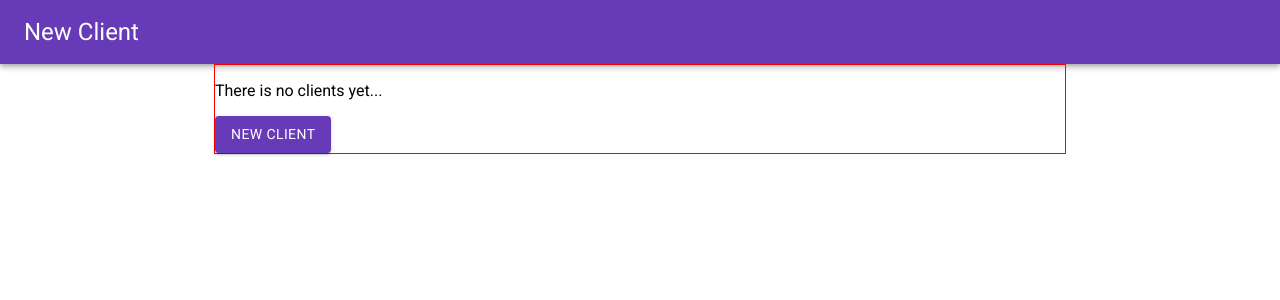
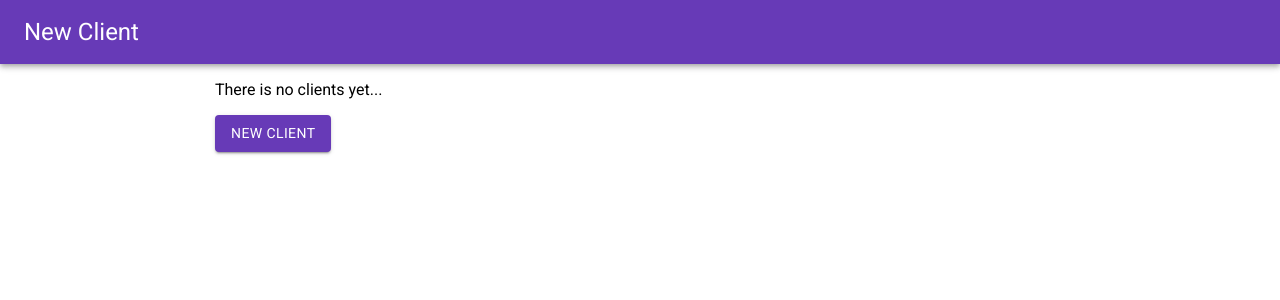
Before and after one commit to VENF/Inventory-system, a React (Create React App) app in the folder client/: page / in a window 1280 px wide. Shown: the top 300 px of the page. Built offline with nearby package versions, Linux system fonts and the light colour scheme.

Commit message:
Change PageContainer styles to scss

```diff
--- a/client/src/App.js
+++ b/client/src/App.js
@@ -4,7 +4,7 @@ import './App.css';
 
 import Navbar from '././components/Navbar';
 import Clients from '././pages/Clients';
-import PageContainer from './components/PageContainer';
+import PageContainer from './components/PageContainer/PageContainer';
 import theme from './theme';
 
 function App() {
--- a/client/src/components/PageContainer.js
+++ /dev/null
@@ -1,15 +0,0 @@
-import React from 'react';
-import styled from 'styled-components';
-
-import useWindowsDimensions from '../hooks/useWindowsDimensions';
-
-export default function PageContainer(props) {
-  const { isSmall, isMedium } = useWindowsDimensions(600, 900);
-  const Container = styled.div`
-    width: ${isSmall ? '90%' : '80%'};
-    max-width: 850px;
-    margin: auto;
-    border: 1px solid red;
-  `;
-  return <Container>{props.children}</Container>;
-}
--- /dev/null
+++ b/client/src/components/PageContainer/PageContainer.js
@@ -0,0 +1,7 @@
+import React from 'react';
+
+import './PageContainer.scss';
+
+export default function PageContainer(props) {
+  return <div className="page-container">{props.children}</div>;
+}
--- /dev/null
+++ b/client/src/components/PageContainer/PageContainer.scss
@@ -0,0 +1,11 @@
+.page-container {
+  width: 80%;
+  max-width: 850px;
+  margin: auto;
+}
+
+@media only screen and (max-width: 600px) {
+  .page-container {
+    width: 95%;
+  }
+}
--- a/package.json
+++ b/package.json
@@ -30,6 +30,7 @@
     "@types/morgan": "^1.9.0",
     "@types/supertest": "^2.0.9",
     "jest": "^26.0.1",
+    "node-sass": "^4.14.1",
     "prettier": "2.0.5",
     "ts-jest": "^26.1.0",
     "ts-node": "^8.10.2",
```
Also changed, not shown: 1 other file (tests, documents, lock files or other folders).
